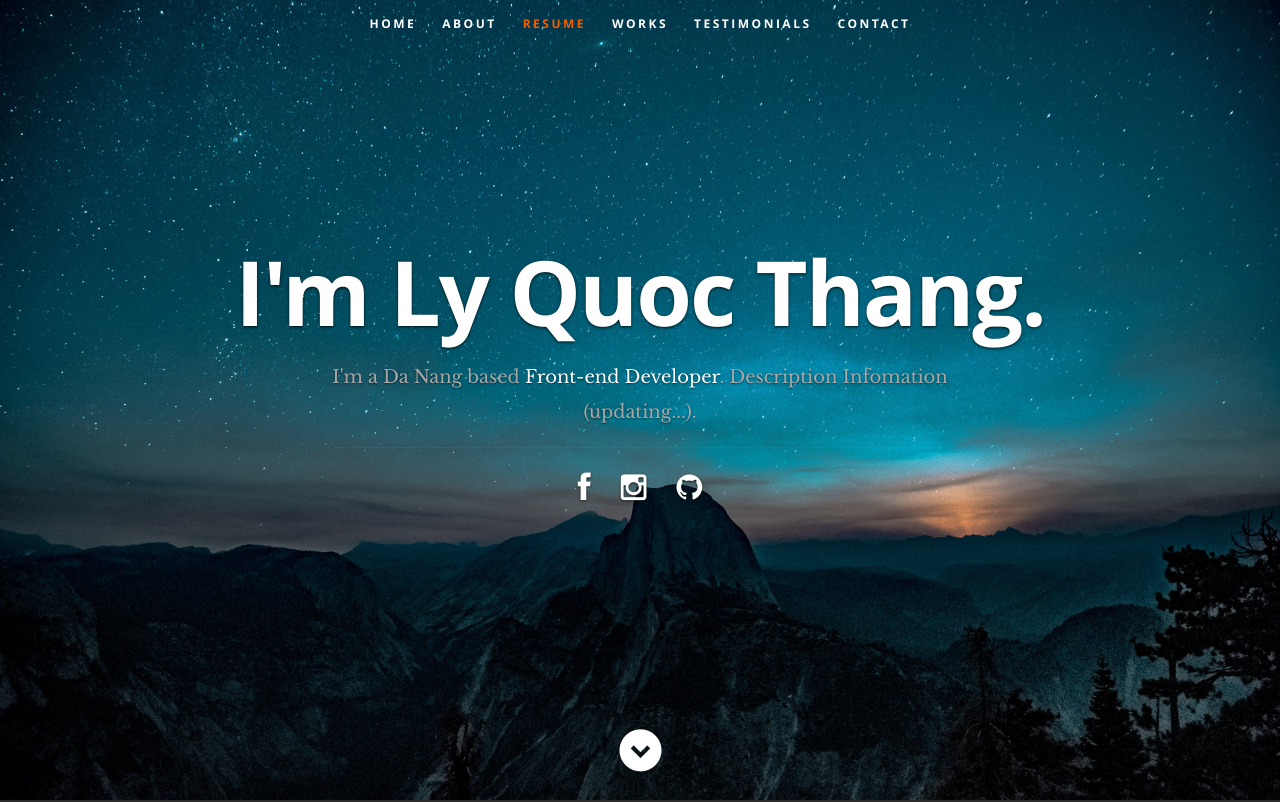
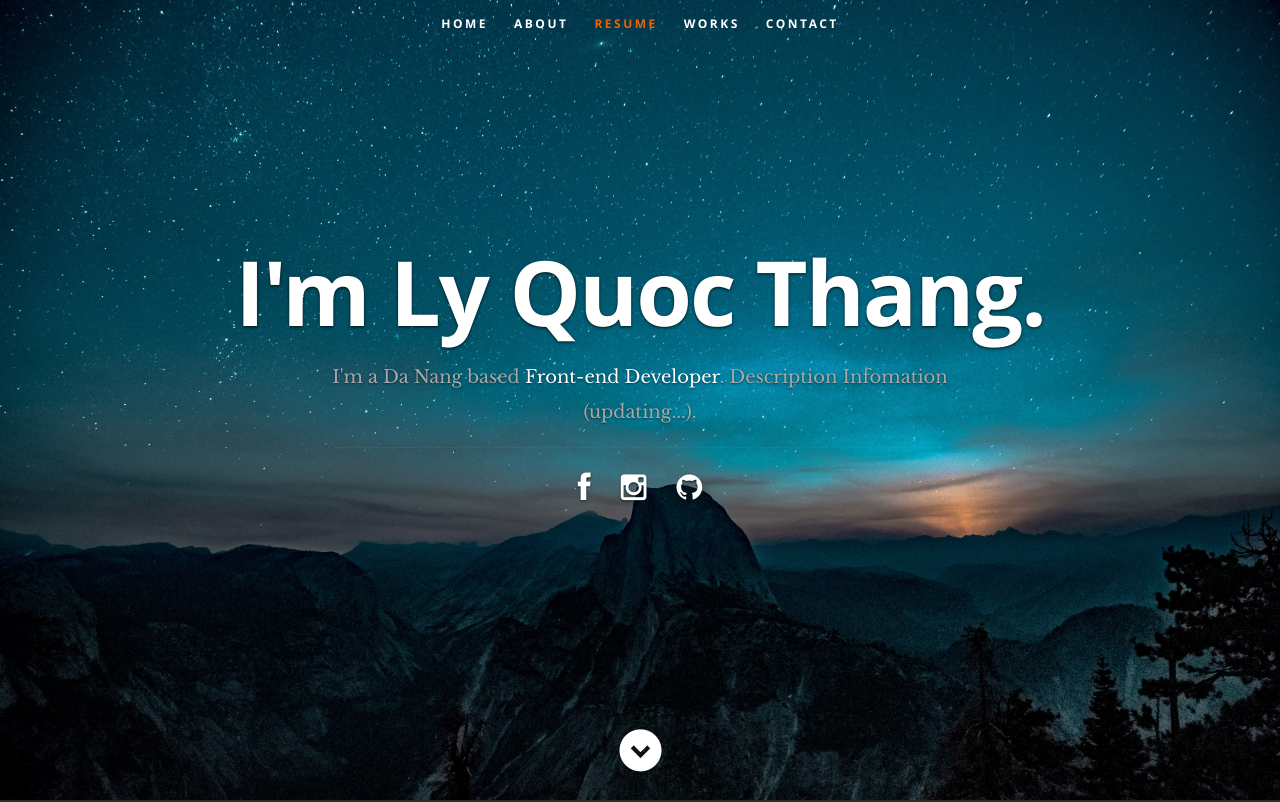
Before and after one commit to thangly98/personal-profile, a React (Create React App) app: page / in a window 1280 px wide. Shown: the top 802 px of the page. Built offline with nearby package versions, Linux system fonts and the light colour scheme.

Commit message:
[update] ui

```diff
--- a/public/css/layout.css
+++ b/public/css/layout.css
@@ -234,6 +234,7 @@ ul#nav li.current a {
     width: 120px;
     height: 120px;
     border-radius: 100%;
+    object-fit: cover;
 }
 #about .contact-details {
     width: 41.66667%;
--- a/src/Data/resumeData.json
+++ b/src/Data/resumeData.json
@@ -5,7 +5,7 @@
     "description": "Description Infomation (updating...)",
     "image": "avatar.jpg",
     "bio": "Bio Infomation (updating...)",
-    "contactmessage": "Glad you've read this far.",
+    "contactmessage": "Glad you've read this far. Currently the function of contacting through the form below is not working, I will improve it soon.",
     "email": "lqthang98@gmail.com",
     "phone": "0333170005",
     "address": {
--- a/src/components/About.js
+++ b/src/components/About.js
@@ -4,7 +4,7 @@ class About extends Component {
     render() {
         if (this.props.data) {
             var name = this.props.data.name
-            var profilepic = 'images/' + this.props.data.image
+            var profilepic = process.env.PUBLIC_URL + '/images/' + this.props.data.image
             var bio = this.props.data.bio
             var street = this.props.data.address.street
             var city = this.props.data.address.city
@@ -12,7 +12,7 @@ class About extends Component {
             var zip = this.props.data.address.zip
             var phone = this.props.data.phone
             var email = this.props.data.email
-            var resumeDownload = this.props.data.resumedownload
+            // var resumeDownload = this.props.data.resumedownload
         }
 
         return (
--- a/src/components/Contact.js
+++ b/src/components/Contact.js
@@ -79,7 +79,7 @@ class Contact extends Component {
                                 </div>
 
                                 <div>
-                                    <button className='submit'>Submit</button>
+                                    {/* <button className='submit'>Submit</button> */}
                                     <span id='image-loader'>
                                         <img alt='' src='images/loader.gif' />
                                     </span>
--- a/src/components/Footer.js
+++ b/src/components/Footer.js
@@ -6,7 +6,7 @@ class Footer extends Component {
             var networks = this.props.data.social.map(function (network) {
                 return (
                     <li key={network.name}>
-                        <a href={network.url}>
+                        <a href={network.url} target='_blank' rel='noreferrer'>
                             <i className={network.className}></i>
                         </a>
                     </li>
@@ -24,7 +24,7 @@ class Footer extends Component {
                             <li>&copy; Copyright 2021 Thang Ly</li>
                             <li>
                                 Design by{' '}
-                                <a title='Styleshout' href='http://www.styleshout.com/' target='_blank'>
+                                <a title='Styleshout' href='http://www.styleshout.com/' target='_blank' rel='noreferrer'>
                                     Styleshout
                                 </a>
                             </li>
--- a/src/components/Header.js
+++ b/src/components/Header.js
@@ -1,55 +1,82 @@
-import React, { Component } from 'react';
+import React, { Component } from 'react'
 
 class Header extends Component {
     render() {
-
-    if(this.props.data){
-      var name = this.props.data.name;
-      var occupation= this.props.data.occupation;
-      var description= this.props.data.description;
-      var city= this.props.data.address.city;
-      var networks= this.props.data.social.map(function(network){
-        return <li key={network.name}><a href={network.url}><i className={network.className}></i></a></li>
+        if (this.props.data) {
+            var name = this.props.data.name
+            var occupation = this.props.data.occupation
+            var description = this.props.data.description
+            var city = this.props.data.address.city
+            var networks = this.props.data.social.map(function (network) {
+                return (
+                    <li key={network.name}>
+                        <a href={network.url} target='_blank' rel='noreferrer'>
+                            <i className={network.className}></i>
+                        </a>
+                    </li>
+                )
             })
         }
 
         return (
-      <header id="home">
+            <header id='home'>
+                <nav id='nav-wrap'>
+                    <a className='mobile-btn' href='#nav-wrap' title='Show navigation'>
+                        Show navigation
+                    </a>
+                    <a className='mobile-btn' href='#home' title='Hide navigation'>
+                        Hide navigation
+                    </a>
 
-      <nav id="nav-wrap">
-
-         <a className="mobile-btn" href="#nav-wrap" title="Show navigation">Show navigation</a>
-	      <a className="mobile-btn" href="#home" title="Hide navigation">Hide navigation</a>
-
-         <ul id="nav" className="nav">
-            <li className="current"><a className="smoothscroll" href="#home">Home</a></li>
-            <li><a className="smoothscroll" href="#about">About</a></li>
-	         <li><a className="smoothscroll" href="#resume">Resume</a></li>
-            <li><a className="smoothscroll" href="#portfolio">Works</a></li>
-            <li><a className="smoothscroll" href="#testimonials">Testimonials</a></li>
-            <li><a className="smoothscroll" href="#contact">Contact</a></li>
+                    <ul id='nav' className='nav'>
+                        <li className='current'>
+                            <a className='smoothscroll' href='#home'>
+                                Home
+                            </a>
+                        </li>
+                        <li>
+                            <a className='smoothscroll' href='#about'>
+                                About
+                            </a>
+                        </li>
+                        <li>
+                            <a className='smoothscroll' href='#resume'>
+                                Resume
+                            </a>
+                        </li>
+                        <li>
+                            <a className='smoothscroll' href='#portfolio'>
+                                Works
+                            </a>
+                        </li>
+                        {/* <li><a className="smoothscroll" href="#testimonials">Testimonials</a></li> */}
+                        <li>
+                            <a className='smoothscroll' href='#contact'>
+                                Contact
+                            </a>
+                        </li>
                     </ul>
-
                 </nav>
 
-      <div className="row banner">
-         <div className="banner-text">
-            <h1 className="responsive-headline">I'm {name}.</h1>
-            <h3>I'm a {city} based <span>{occupation}</span>. {description}.</h3>
+                <div className='row banner'>
+                    <div className='banner-text'>
+                        <h1 className='responsive-headline'>I'm {name}.</h1>
+                        <h3>
+                            I'm a {city} based <span>{occupation}</span>. {description}.
+                        </h3>
                         <hr />
-            <ul className="social">
-               {networks}
-            </ul>
+                        <ul className='social'>{networks}</ul>
                     </div>
                 </div>
 
-      <p className="scrolldown">
-         <a className="smoothscroll" href="#about"><i className="icon-down-circle"></i></a>
+                <p className='scrolldown'>
+                    <a className='smoothscroll' href='#about'>
+                        <i className='icon-down-circle'></i>
+                    </a>
                 </p>
-
             </header>
-    );
+        )
     }
 }
 
-export default Header;
+export default Header
--- a/src/components/Portfolio.js
+++ b/src/components/Portfolio.js
@@ -4,12 +4,12 @@ class Portfolio extends Component {
     render() {
         if (this.props.data) {
             var projects = this.props.data.projects.map(function (projects) {
-                var projectImage = '/images/portfolio/' + projects.image
+                var projectImage = process.env.PUBLIC_URL + '/images/portfolio/' + projects.image
                 return (
                     <div key={projects.title} className='columns portfolio-item'>
                         <div className='item-wrap'>
-                            <a target='_blank' href={projects.url} title={projects.title}>
-                                <img alt={projects.title} src={process.env.PUBLIC_URL + projectImage} />
+                            <a href={projects.url} title={projects.title} target='_blank' rel='noreferrer'>
+                                <img alt={projects.title} src={projectImage} />
                                 <div className='overlay'>
                                     <div className='portfolio-item-meta'>
                                         <h5>{projects.title}</h5>
```
Also changed, not shown: src/index.js (+7 -7 lines). Lines whose indentation alone changed are shown as unchanged.
